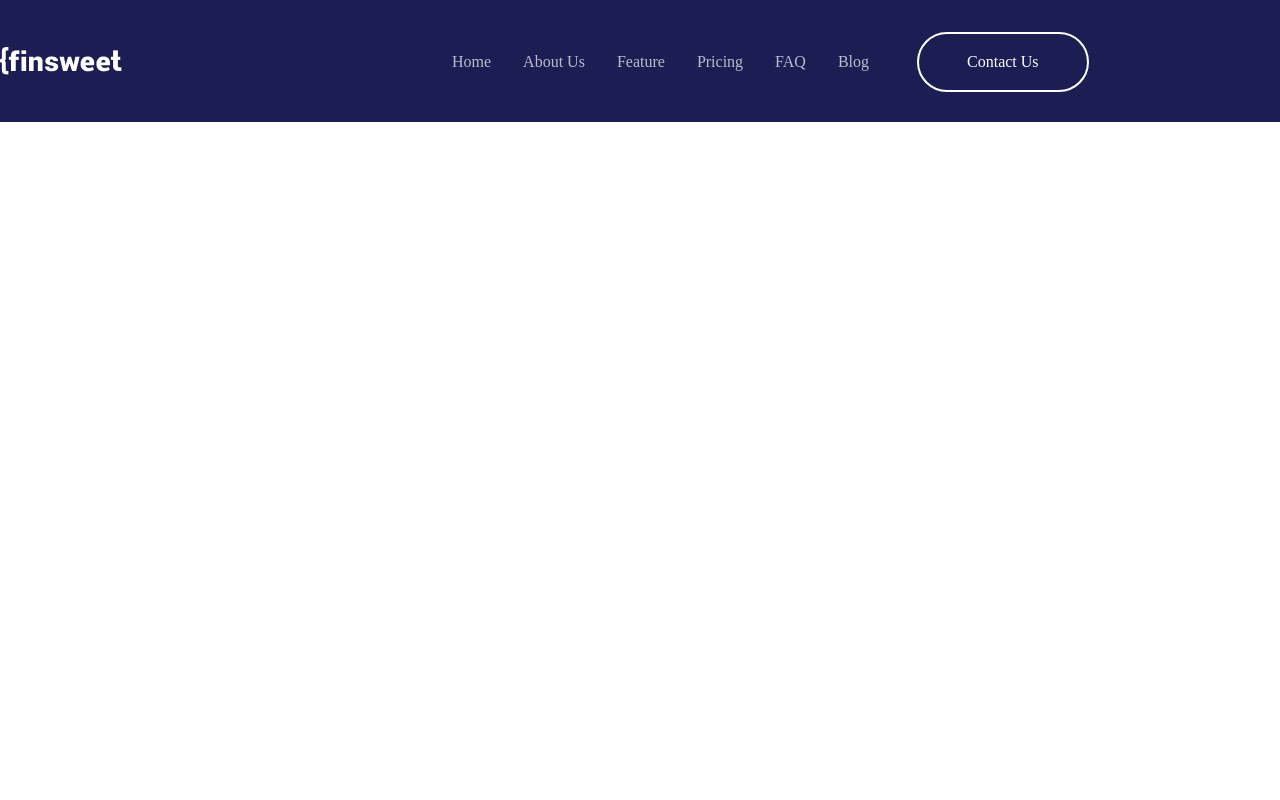
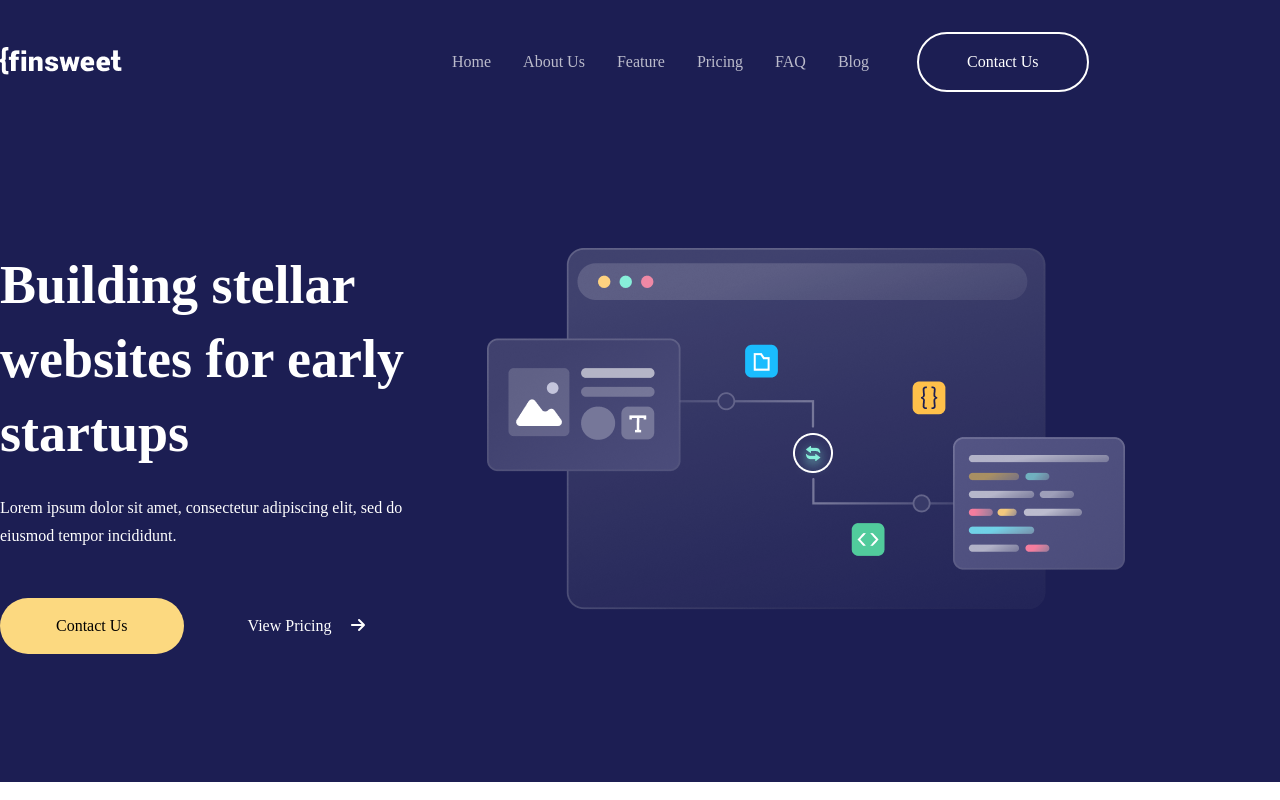
Before and after one commit to azhar-uddin-rahad/tailwind-with-template-react, a React (Vite) app: page / in a window 1280 px wide. Built offline with nearby package versions, Linux system fonts and the light colour scheme.

Commit message:
we work section

```diff
--- a/package.json
+++ b/package.json
@@ -10,6 +10,9 @@
     "preview": "vite preview"
   },
   "dependencies": {
+    "@fortawesome/fontawesome-svg-core": "^6.4.0",
+    "@fortawesome/free-solid-svg-icons": "^6.4.0",
+    "@fortawesome/react-fontawesome": "^0.2.0",
     "react": "^18.2.0",
     "react-dom": "^18.2.0"
   },
--- a/src/App.jsx
+++ b/src/App.jsx
@@ -3,6 +3,7 @@ import reactLogo from './assets/react.svg'
 import viteLogo from '/vite.svg'
 import './App.css'
 import Navbar from './Component/Navbar/Navbar'
+import Banner from './Component/Banner/Banner'
 
 function App() {
 
@@ -10,6 +11,7 @@ function App() {
   return (
     <>
       <Navbar></Navbar>
+      <Banner></Banner>
 
     </>
   )
--- a/src/Component/Banner/Banner.jsx
+++ b/src/Component/Banner/Banner.jsx
@@ -1,11 +1,41 @@
-import React from 'react';
+import React from "react";
+import { FontAwesomeIcon } from '@fortawesome/react-fontawesome'
+  import {faArrowRight} from '@fortawesome/free-solid-svg-icons';
+import banner from '../../assets/Illustration.png'
 
 const Banner = () => {
-    return (
-        <div>
+  return (
+    <div className="banner-section bg-mainColor">
+      <div className="w-container mx-auto">
+        <div className="content pt-[126px] pb-[128px] flex gap-[60px]">
+          <div className="w-1/3">
+            <h1 className="text-[#fff] font-poppins font-semibold text-[54px] leading-[74px]">
+              Building stellar websites for early startups
+            </h1>
+            <p className="text-[#fff] font-poppins font-medium text-[16px] leading-7 mt-6 mb-12">
+              Lorem ipsum dolor sit amet, consectetur adipiscing elit, sed do
+              eiusmod tempor incididunt.
+            </p>
 
+            <button
+              className="mr-4 font-poppins font-medium text-[16px]  hover:border-2 border-[#fff] px-14 py-4 rounded-[41px] bg-[#FCD980] text-[#000]"
+            >
+              Contact Us
+            </button>
+            <button
+              className="transition duration-150 ease-linear text-[#fff] font-poppins font-medium text-[16px]  hover:border-2 hover:border-[#fff] px-12 py-4 rounded-[41px] hover:bg-[#FCD980] hover:text-[#000]"
+            >
+              View Pricing <span className="ml-4"><FontAwesomeIcon icon={faArrowRight}></FontAwesomeIcon></span>
+            </button>
+          </div>
+          <div className="">
+            <img src={banner} alt="" />
+
+          </div>
         </div>
-    );
+      </div>
+    </div>
+  );
 };
 
 export default Banner;
--- a/src/Component/Navbar/Navbar.jsx
+++ b/src/Component/Navbar/Navbar.jsx
@@ -9,15 +9,15 @@ const Navbar = () => {
                     <div className="logo w-[452px] pt-8 pb-8">
                         <img src={logo} alt="" />
                         </div>
-                        <div className="menu flex items-center gap-12 pt-8 pb-[30px] transition duration-0 hover:duration-1000">
+                        <div className="menu flex items-center gap-12 pt-8 pb-[30px]">
                             <div className="listItem">
                             <ul className='flex gap-8 text-[#BBBBCB] font-poppins font-medium text-[16px]'>
-                                <li className="transition duration-0 hover:duration-300 hover:font-semibold hover:text-[#fff] hover:text-2xl">Home</li>
-                                <li className="transition duration-0 hover:duration-300 hover:font-semibold hover:text-[#fff] hover:text-2xl">About Us</li>
-                                <li className="transition duration-0 hover:duration-300 hover:font-semibold hover:text-[#fff] hover:text-2xl">Feature</li>
-                                <li className="transition duration-0 hover:duration-300 hover:font-semibold hover:text-[#fff] hover:text-2xl">Pricing</li>
-                                <li className="transition duration-0 hover:duration-300 hover:font-semibold hover:text-[#fff] hover:text-2xl">FAQ</li>
-                                <li className="transition duration-0 hover:duration-300 hover:font-semibold hover:text-[#fff] hover:text-2xl">Blog</li>
+                                <li className="transition duration-0 hover:duration-300 hover:font-semibold hover:text-[#fff]">Home</li>
+                                <li className="transition duration-0 hover:duration-300 hover:font-semibold hover:text-[#fff]">About Us</li>
+                                <li className="transition duration-0 hover:duration-300 hover:font-semibold hover:text-[#fff]">Feature</li>
+                                <li className="transition duration-0 hover:duration-300 hover:font-semibold hover:text-[#fff] ">Pricing</li>
+                                <li className="transition duration-0 hover:duration-300 hover:font-semibold hover:text-[#fff]">FAQ</li>
+                                <li className="transition duration-0 hover:duration-300 hover:font-semibold hover:text-[#fff]">Blog</li>
                             </ul>
                             </div>
                             <div>
--- a/tailwind.config.js
+++ b/tailwind.config.js
@@ -12,6 +12,9 @@ export default {
       fontFamily: {
         'poppins': ['Poppins'],
       },
+      width: {
+        'container': '1280px',
+      }
     },
   },
   plugins: [],
```
Also changed, not shown: src/assets/Illustration.png (added), 1 other file (tests, documents, lock files or other folders).
